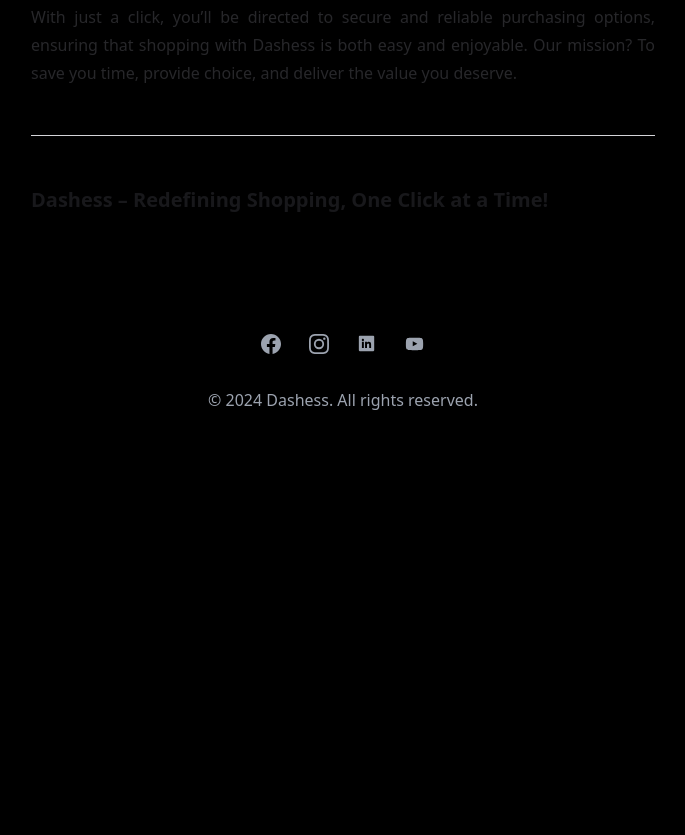
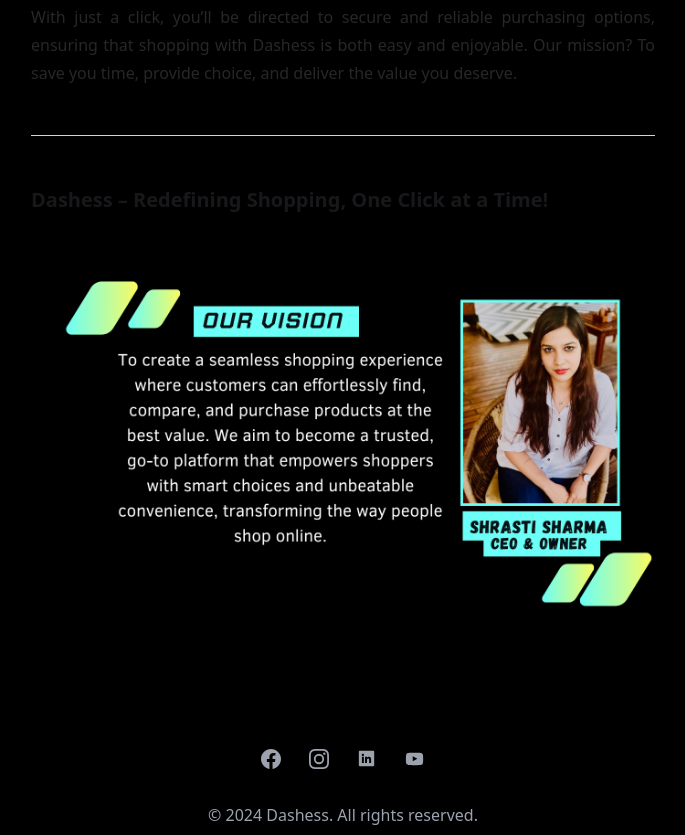
Before and after one commit to dashess101/DashessWebsite, a plain HTML site: page about/index.html in a window 1280 px wide. Shown: the part 546-1381 px from the top of the page, without its empty margins (297-982 px from the left). Before the commit the page ends 966 px from the top, so only its background shows below. Drawn offline with nearby package versions, Linux system fonts and the light colour scheme.

Commit message:
about us updated

```diff
--- a/about/index.html
+++ b/about/index.html
@@ -25,8 +25,8 @@
 <meta property="og:site_name" content="Dashess" />
 <meta property="og:url" content="/about/" />
 <meta property="og:locale" content="en">
-<meta property="og:image" content="/../assets/images/featured/featured-img-placeholder.png" />
-<meta property="og:image:secure_url" content="../assets/images/featured/featured-img-placeholder.png" />
+<meta property="og:image" content="/images/tailbliss-cover.png" />
+<meta property="og:image:secure_url" content="/images/tailbliss-cover.png" />
 <meta property="og:type" content="article" />
 
 <script>
@@ -118,6 +118,10 @@
 <hr>
 <h3 id="dashess--redefining-shopping-one-click-at-a-time">Dashess – Redefining Shopping, One Click at a Time!</h3>
 </div>
+<!-- Full-width image at the bottom -->
+<div style="width: 100%; display: flex; justify-content: center;">
+  <img src="/images/about.png" alt="About Dashess" style="max-width: 100%; height: auto;" />
+</div>
 
   </div>
 </article>
```
Also changed, not shown: images/about.png (added).
